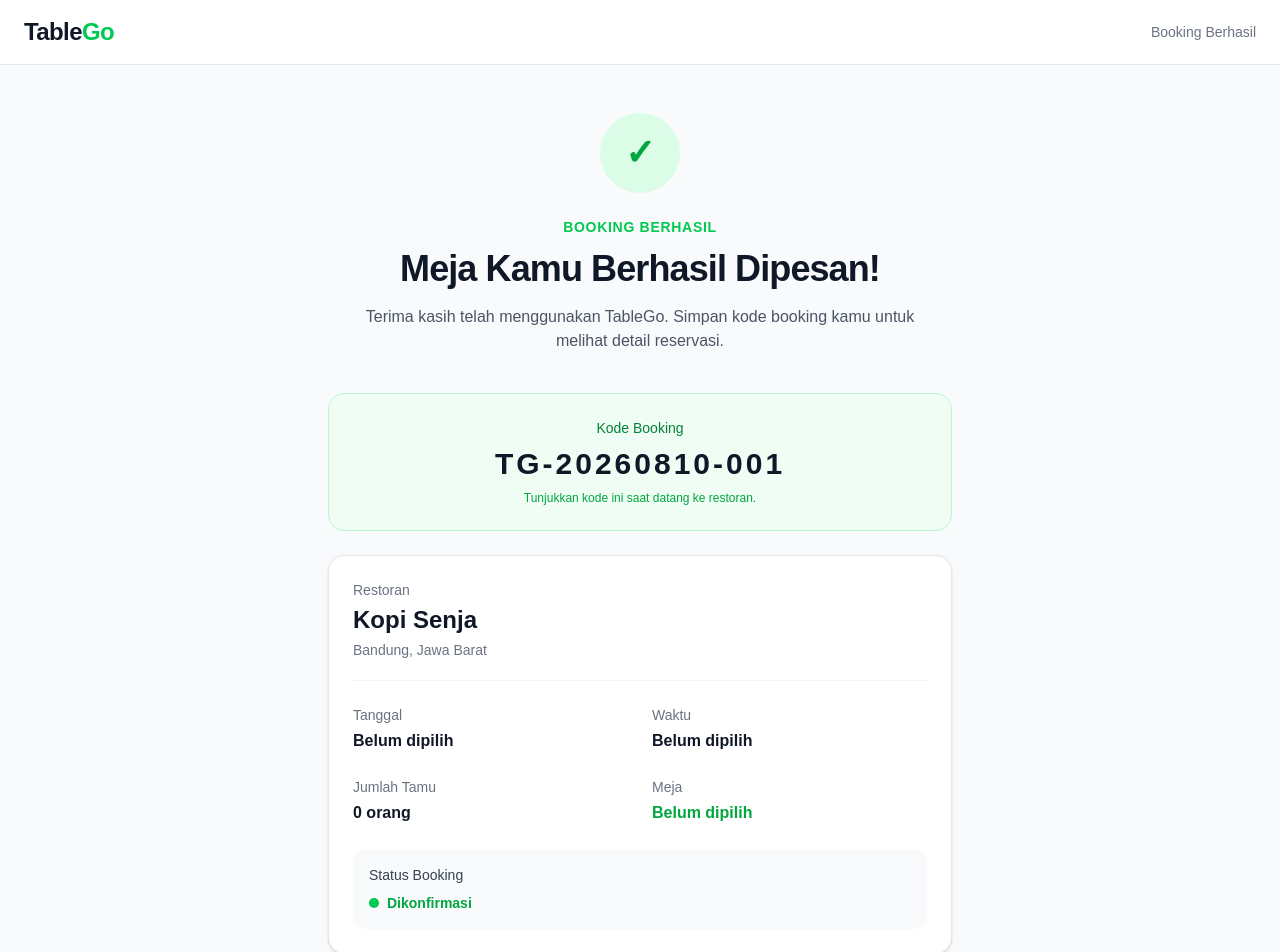
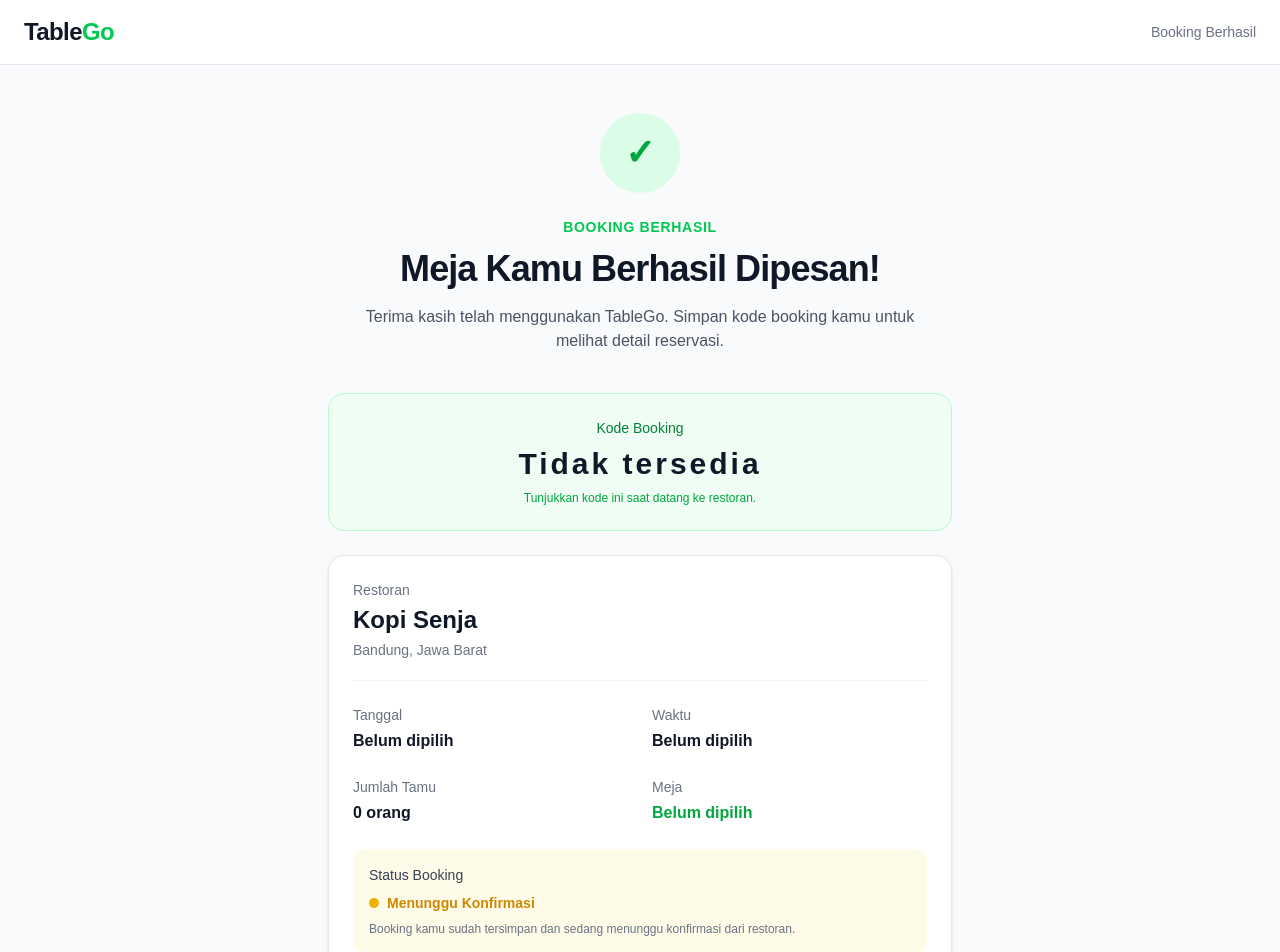
Before and after one commit to Fla5k/tablego, a Next.js app: page /restaurants/1/booking/success in a window 1280 px wide. Shown: the top 952 px of the page. Built offline with nearby package versions, Linux system fonts and the light colour scheme.

Commit message:
feat: finalize booking confirmation flow

```diff
--- a/app/restaurants/[slug]/booking/success/page.tsx
+++ b/app/restaurants/[slug]/booking/success/page.tsx
@@ -1,17 +1,20 @@
 "use client";
 
-import { useParams, useSearchParams } from "next/navigation";
+import { useParams, useRouter, useSearchParams } from "next/navigation";
 
 export default function BookingSuccessPage() {
+  const router = useRouter();
   const params = useParams();
   const searchParams = useSearchParams();
+
+  const slug = params.slug as string;
 
   const selectedDate = searchParams.get("date");
   const selectedTime = searchParams.get("time");
   const guestCount = searchParams.get("guests");
   const selectedTable = searchParams.get("table");
 
-  const bookingCode = searchParams.get("code") || "TG-20260810-001";
+  const bookingCode = searchParams.get("code");
 
   const formattedDate = selectedDate
     ? new Date(`${selectedDate}T00:00:00`).toLocaleDateString("id-ID", {
@@ -62,7 +65,7 @@ export default function BookingSuccessPage() {
           <p className="text-sm font-medium text-green-700">Kode Booking</p>
 
           <p className="mt-2 text-3xl font-bold tracking-widest text-gray-900">
-            {bookingCode}
+            {bookingCode || "Tidak tersedia"}
           </p>
 
           <p className="mt-2 text-xs text-green-600">
@@ -83,6 +86,7 @@ export default function BookingSuccessPage() {
           </div>
 
           <div className="grid gap-6 py-6 sm:grid-cols-2">
+            {/* Date */}
             <div>
               <p className="text-sm text-gray-500">Tanggal</p>
 
@@ -91,6 +95,7 @@ export default function BookingSuccessPage() {
               </p>
             </div>
 
+            {/* Time */}
             <div>
               <p className="text-sm text-gray-500">Waktu</p>
 
@@ -99,6 +104,7 @@ export default function BookingSuccessPage() {
               </p>
             </div>
 
+            {/* Guests */}
             <div>
               <p className="text-sm text-gray-500">Jumlah Tamu</p>
 
@@ -107,6 +113,7 @@ export default function BookingSuccessPage() {
               </p>
             </div>
 
+            {/* Table */}
             <div>
               <p className="text-sm text-gray-500">Meja</p>
 
@@ -117,25 +124,28 @@ export default function BookingSuccessPage() {
           </div>
 
           {/* Status */}
-          <div className="rounded-xl bg-gray-50 p-4">
+          <div className="rounded-xl bg-yellow-50 p-4">
             <p className="text-sm font-medium text-gray-700">Status Booking</p>
 
             <div className="mt-2 flex items-center gap-2">
-              <span className="h-2.5 w-2.5 rounded-full bg-green-500" />
+              <span className="h-2.5 w-2.5 rounded-full bg-yellow-500" />
 
-              <span className="text-sm font-semibold text-green-600">
-                Dikonfirmasi
+              <span className="text-sm font-semibold text-yellow-600">
+                Menunggu Konfirmasi
               </span>
             </div>
+
+            <p className="mt-2 text-xs text-gray-500">
+              Booking kamu sudah tersimpan dan sedang menunggu konfirmasi dari
+              restoran.
+            </p>
           </div>
         </div>
 
         {/* Action */}
         <button
           type="button"
-          onClick={() => {
-            window.location.href = `/restaurants/${params.slug}`;
-          }}
+          onClick={() => router.push(`/restaurants/${slug}`)}
           className="mt-6 w-full rounded-xl bg-green-500 px-5 py-3.5 font-semibold text-white transition hover:bg-green-600"
         >
           Kembali ke Restoran
```
